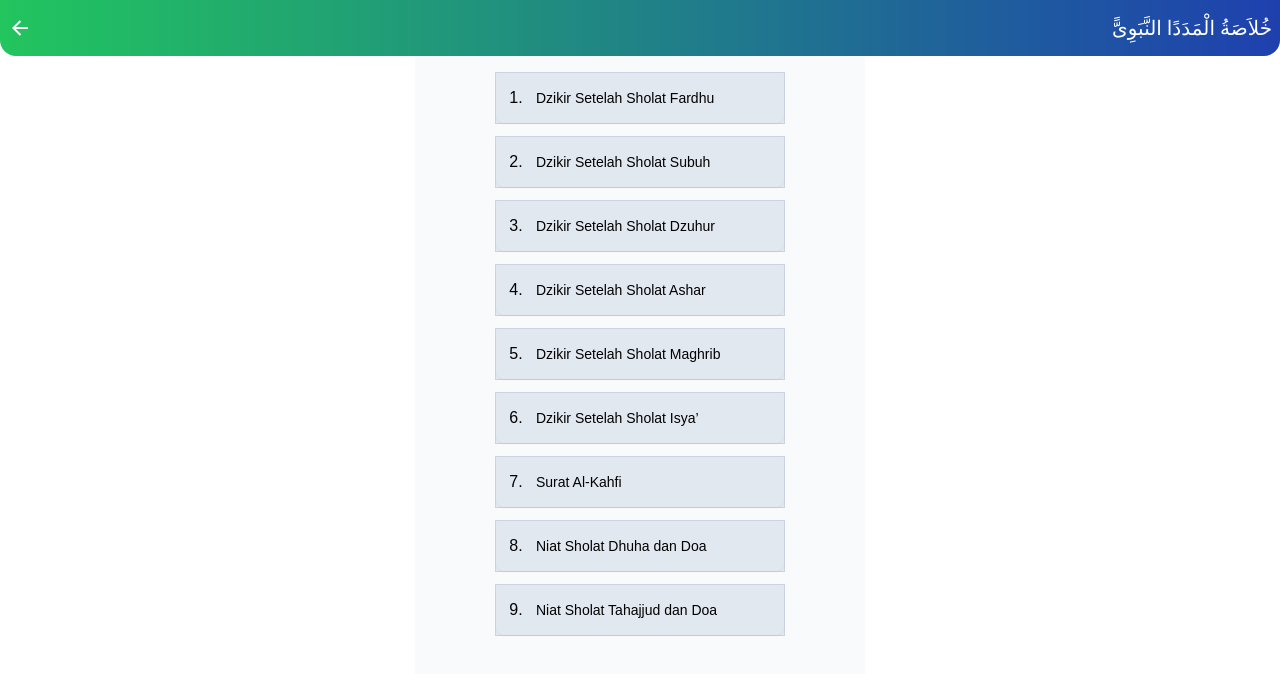
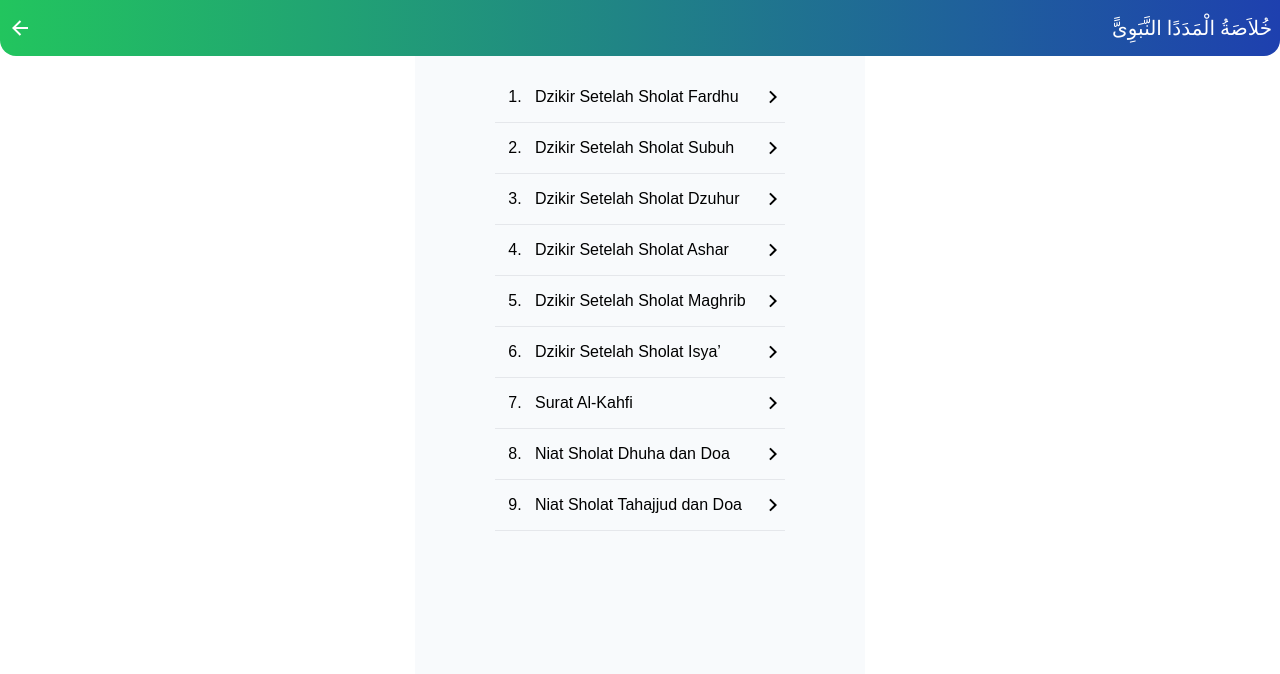
Before and after one commit to omvhadil/adzkaru-yaumiah, a Vue app: page / in a window 1280 px wide. Both pictures are taken after a click on the element 824 px from the left and 110 px from the top of the page. Shown: the top 674 px of the page. Built offline with nearby package versions, Linux system fonts and the light colour scheme; a web font is replaced by a local one; what @splidejs/vue-splide would draw is missing.

Commit message:
new categori

```diff
--- a/src/views/Categori.vue
+++ b/src/views/Categori.vue
@@ -11,23 +11,35 @@ const kitab = data.find((item) => item.slug === kitabId)
 <template>
   <Header :title="kitab.arab" />
   <div class="container mt-14 pt-4 pb-5 bg-slate-50 min-h-[100vh]">
-    <div class="grid gap-3">
-      <div
-        v-for="(item, index) in kitab.category"
-        :key="item.id"
-        class="col-12 border border-slate-300 bg-slate-200"
-      >
+    <div class="grid">
+      <div v-for="(item, index) in kitab.category" :key="item.id" class="col-12">
         <div
           @click="router.push('/' + kitabId + '/' + item.slug)"
-          class="flex shadow-sm rounded-lg overflow-hidden cursor-pointer h-[50px]"
+          class="flex cursor-pointer h-[50px]"
         >
-          <div class="flex items-center justify-center text-dark w-[40px]">
-            <h6 class="m-0">{{ index + 1 }}.</h6>
+          <div class="flex">
+            <div class="flex items-center justify-center text-dark w-[40px]">
+              <h6 class="m-0">{{ index + 1 }}.</h6>
+            </div>
+            <div class="flex items-center text-dark">
+              <p class="m-0 text-base font-poppins">{{ item.title }}</p>
+            </div>
           </div>
-          <div class="flex items-center text-dark">
-            <p class="m-0 text-sm">{{ item.title }}</p>
+          <div class="flex items-center ml-auto">
+            <svg
+              xmlns="http://www.w3.org/2000/svg"
+              width="24"
+              viewBox="0 0 24 24"
+              fill="currentColor"
+            >
+              <path fill="none" d="M0 0h24v24H0z"></path>
+              <path
+                d="M13.1717 12.0007L8.22192 7.05093L9.63614 5.63672L16.0001 12.0007L9.63614 18.3646L8.22192 16.9504L13.1717 12.0007Z"
+              ></path>
+            </svg>
           </div>
         </div>
+        <hr />
       </div>
     </div>
   </div>
```
